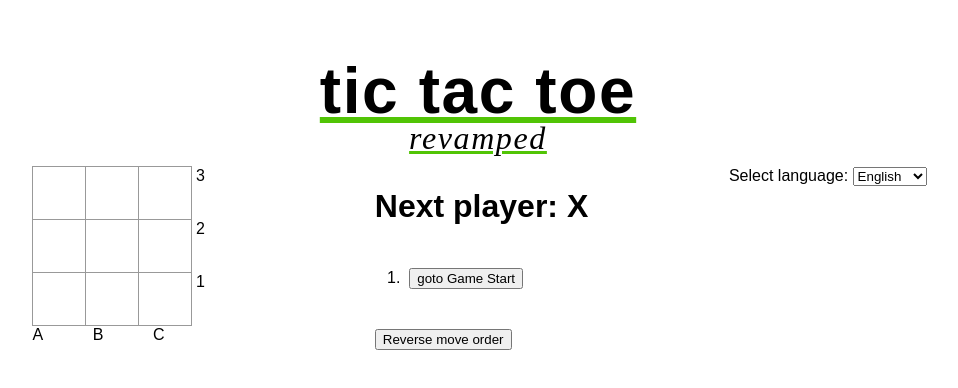
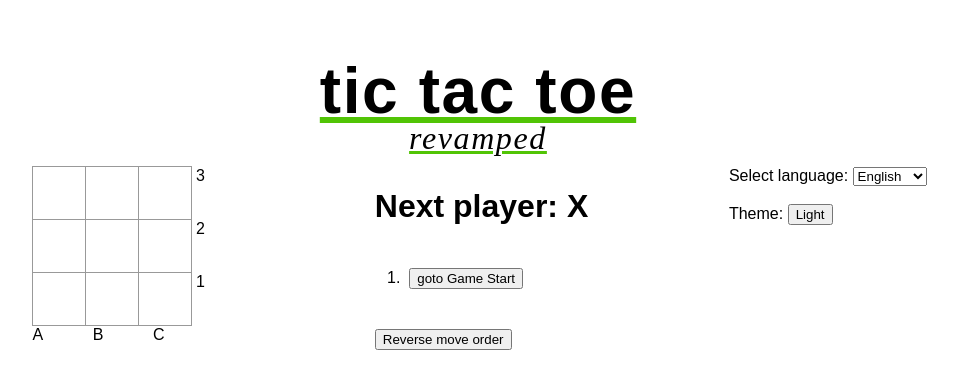
Before and after one commit to tangjm/tic-tac-toe-revamped, a React (Create React App) app: page / in a window 1280 px wide. Shown: the top 388 px of the page, without its empty margins (162-1120 px from the left). Built offline with nearby package versions, Linux system fonts and the light colour scheme.

Commit message:
add light and dark colour themes and theme toggle button

```diff
--- a/src/App.js
+++ b/src/App.js
@@ -1,12 +1,31 @@
-import React from 'react';
+import React, { useLayoutEffect } from 'react';
 import { useState } from 'react';
 import './App.css';
 import './css/Game.css';
 import Game from './components/Game';
 import LanguageContext, { initialLanguageContext } from './utils/languages';
+import ColourThemeContext, { colourThemes } from './utils/colourThemes';
 
 function App() {
   const [language, setLanguage] = useState("0");
+  const [isLightTheme, setIsLightTheme] = useState(true);
+
+  useLayoutEffect(() => {
+    const bodyClassList = document.body.classList;
+    // bodyClassList.toggle(colourThemes.dark);
+    if (isLightTheme) {
+      bodyClassList.remove(colourThemes.dark);
+      bodyClassList.add(colourThemes.light);
+    } else {
+      bodyClassList.add(colourThemes.dark);
+      bodyClassList.remove(colourThemes.light);
+    // return;
+    }
+  }, [isLightTheme])
+
+  const handleThemeChange = e => {
+    setIsLightTheme(isLightTheme => !isLightTheme);
+  }
 
   const determineLanguageContext = () => {
     switch (language) {
@@ -40,7 +59,9 @@ function App() {
           <h1 className='title'>Tic Tac Toe</h1>
           <span className="title-descrip">Revamped</span>
         </div>
-        <Game />
+        <ColourThemeContext.Provider value={{ isLightTheme, handleThemeChange }}>
+          <Game />
+        </ColourThemeContext.Provider>
       </LanguageContext.Provider>
     </div>
   );
--- a/src/components/Game.jsx
+++ b/src/components/Game.jsx
@@ -1,12 +1,14 @@
-import React, { useState } from 'react';
+import React, { useState, useContext } from 'react';
 import { calculateWinner } from '../utils/calculateWinner';
 import Board from './Board';
 import GameInfo from './GameInfo';
 import LanguageSettings from './LanguageSettings';
+import ColourThemeContext from '../utils/colourThemes';
 
 const initialGameHistory = [{ squares: Array(9).fill(null) }];
 
 const Game = () => {
+	const colourThemeContext = useContext(ColourThemeContext);
 	const [history, setHistory] = useState(initialGameHistory);
 	const [xIsNext, setXIsNext] = useState(true);
 	const [stepNumber, setStepNumber] = useState(0);
@@ -37,6 +39,7 @@ const Game = () => {
 		setXIsNext(xIsNext => !xIsNext);
 	}
 
+
 	return (
 		<div className="game">
 			<div className="game-board container">
@@ -58,6 +61,16 @@ const Game = () => {
 			</div>
 			<div className='container'>
 				<LanguageSettings />
+				<br />
+				<br />
+				<label htmlFor="theme-toggle">Theme:</label>
+				&nbsp;
+				<button id="theme-toggle" onClick={colourThemeContext.handleThemeChange}>
+					{colourThemeContext.isLightTheme ? "Light" : "Dark"}
+				</button>
+			</div>
+			<div>
+
 			</div>
 		</div>
 	);
--- a/src/index.css
+++ b/src/index.css
@@ -11,3 +11,14 @@ code {
   font-family: source-code-pro, Menlo, Monaco, Consolas, 'Courier New',
     monospace;
 }
+
+
+.lightTheme {
+  background: white;
+  color: black;
+}
+
+.darkTheme {
+  background: black;
+  color: white;
+}
--- /dev/null
+++ b/src/utils/colourThemes.js
@@ -0,0 +1,8 @@
+import React from 'react';
+
+export const colourThemes = {
+	light: "lightTheme",
+	dark: "darkTheme"
+}
+
+export default React.createContext();
```
Also changed, not shown: src/App.css (line endings or trailing spaces).
